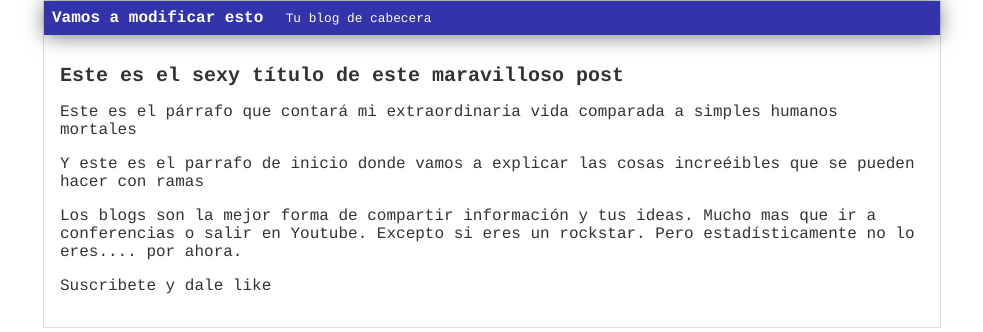
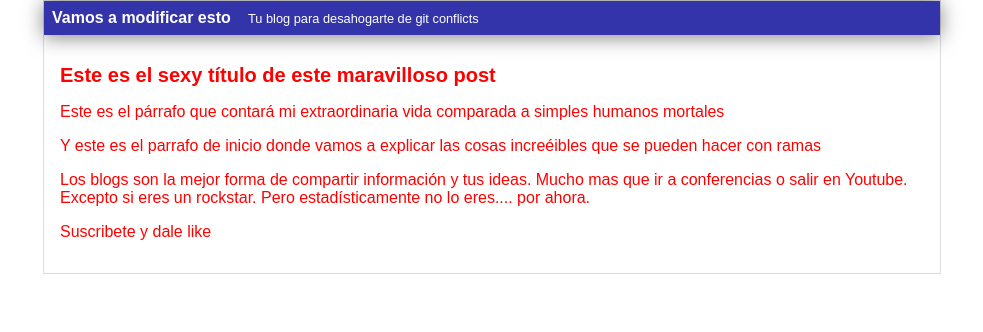
Before and after one commit to AugustoHuerta/hyperblog, a plain HTML site: page blogpost.html in a window 1280 px wide. Shown: the whole page, without its empty margins (148-1131 px from the left). Drawn offline with Linux system fonts and the light colour scheme; a script that the page names is missing.

Commit message:
Cambio color y cabecera

```diff
--- a/blogpost.html
+++ b/blogpost.html
@@ -12,7 +12,7 @@
     <div id="container">
         <div id="cabecera">
             Vamos a modificar esto
-            <span id="tagline">Tu blog de cabecera</span>
+            <span id="tagline">Tu blog para desahogarte de git conflicts</span>
         </div>
         <div id="post">
             <h1>Este es el sexy título de este maravilloso post</h1>
--- a/css/estilos.css
+++ b/css/estilos.css
@@ -1,8 +1,8 @@
 body
 {
-    color: #333;
+    color: red;
     text-align: center;
-    font-family: Courier;
+    font-family: Arial;
     font-size: 16px;
     margin: 0;
     padding: 0;
```
